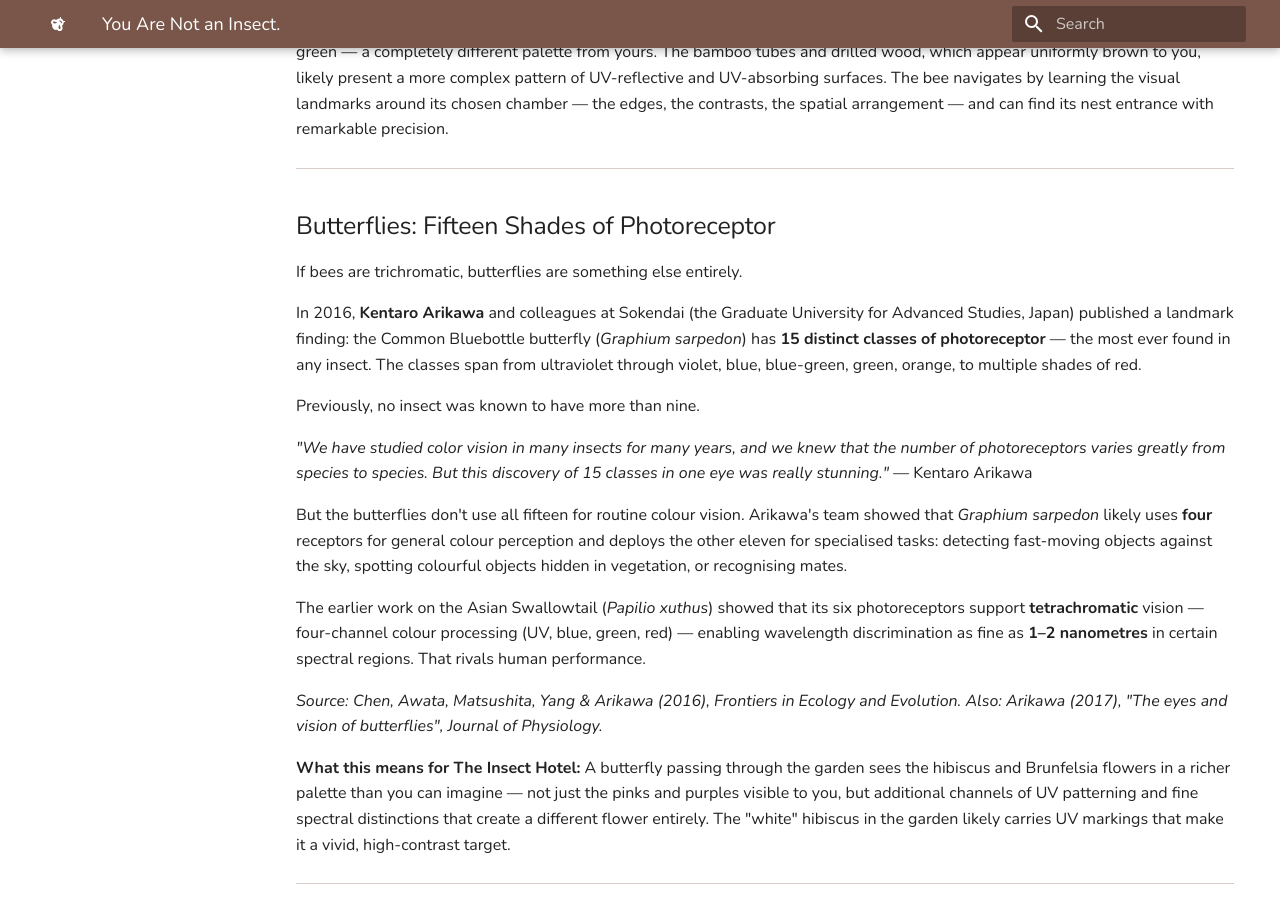
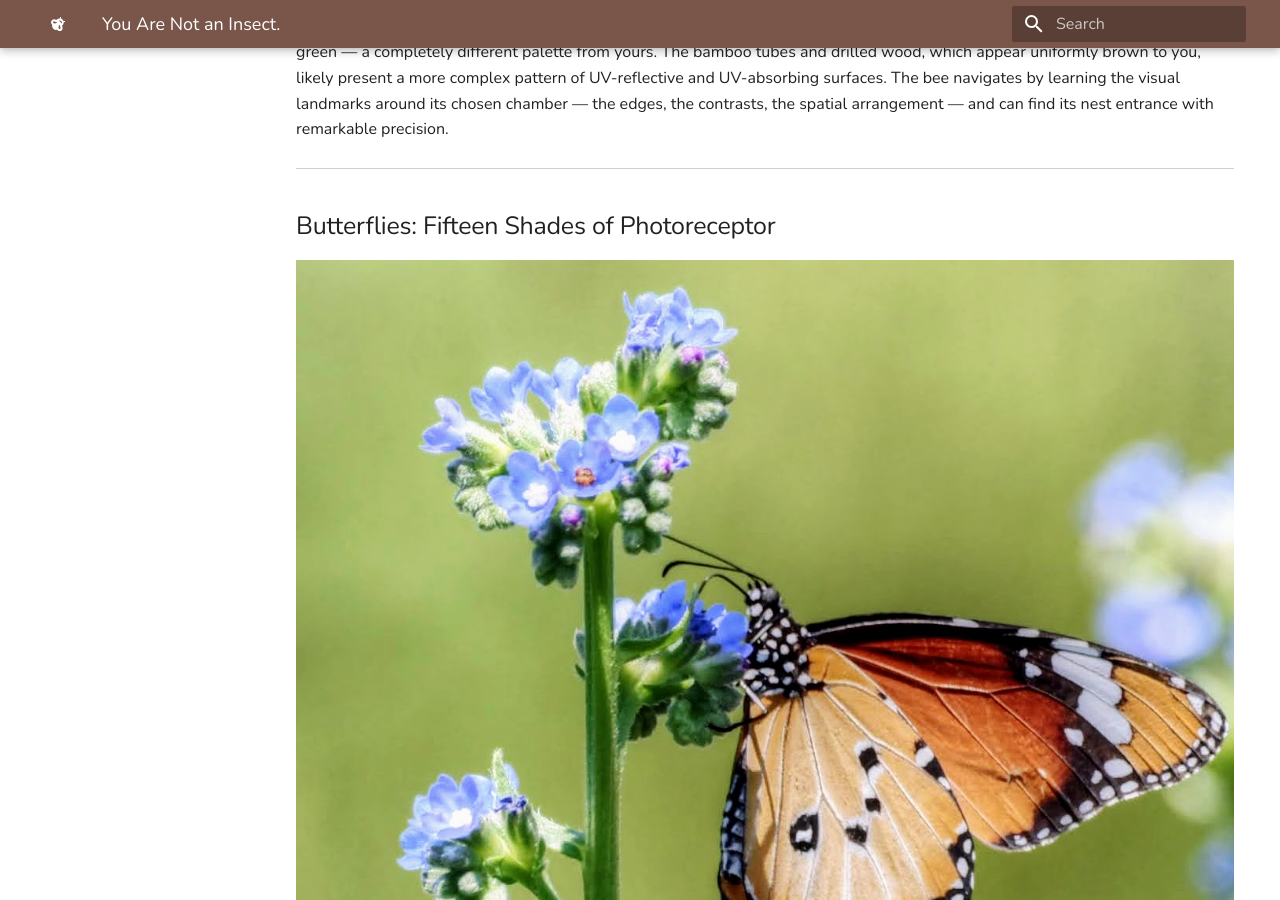
Before and after one commit to JonathanCGill/the-insect-hotel, an MkDocs documentation site: the page built from docs/not-an-insect.md, in a window 1280 px wide and 900 px high, scrolled down 2543 px. Built offline with MkDocs 1.6.1 and Material for MkDocs 9.7.7, drawn with Linux system fonts in a browser that asks for light colours.

Commit message:
Move butterfly photo from dragonfly section to butterfly section in vision article
The _DSC9690.jpg image is an African Monarch butterfly, not a dragonfly.
Moved it from the "Dragonflies: The Apex of Insect Vision" heading to the
"Butterflies: Fifteen Shades of Photoreceptor" section where it belongs.

https://claude.ai/code/session_01SsFSP6cPfJWBRF6wjz5o74

```diff
--- a/docs/not-an-insect.md
+++ b/docs/not-an-insect.md
@@ -130,6 +130,8 @@ find its nest entrance with remarkable precision.
 
 ## Butterflies: Fifteen Shades of Photoreceptor
 
+![An African Monarch butterfly — seeing the world through up to fifteen photoreceptor types](images/_DSC9690.jpg){ width="100%" }
+
 If bees are trichromatic, butterflies are something else entirely.
 
 In 2016, **Kentaro Arikawa** and colleagues at Sokendai (the Graduate University
@@ -231,8 +233,6 @@ conditions you'd call darkness.
 ---
 
 ## Dragonflies: The Apex of Insect Vision
-
-![A dragonfly surveying the garden — 30,000 ommatidia at work](images/_DSC9690.jpg){ width="100%" }
 
 Dragonflies don't typically check into insect hotels, but they may patrol the
 garden — and their eyes are in a class of their own.
```
